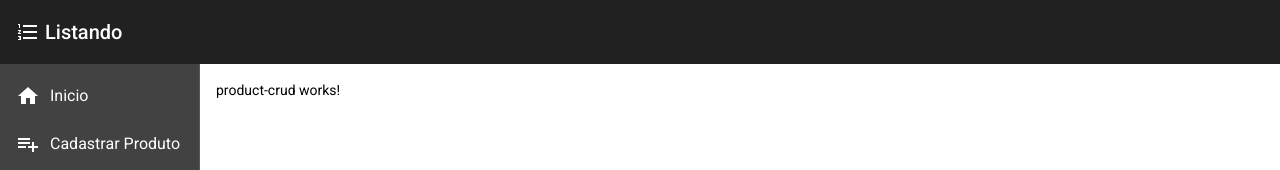
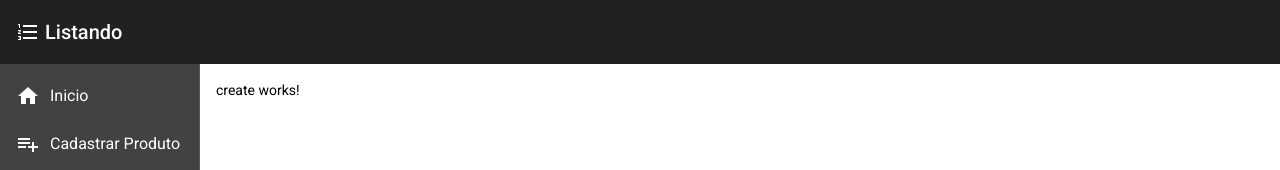
Before and after one commit to gmorae/angular-9-essencial, an Angular app in the folder frontend/: page /create in a window 1280 px wide. Shown: the top 170 px of the page. Built offline with nearby package versions, Linux system fonts and the light colour scheme.

Commit message:
router create

```diff
--- a/frontend/src/app/app.module.ts
+++ b/frontend/src/app/app.module.ts
@@ -11,6 +11,7 @@ import { FooterComponent } from './components/template/footer/footer.component';
 import { NavComponent } from './components/template/nav/nav.component';
 import { HomeComponent } from './views/home/home.component'
 import { ProductCrudComponent } from './views/product-crud/product-crud.component'
+import { CreateComponent } from './components/products/create/create.component';
 
 // Import Material angular
 import { MatToolbarModule } from '@angular/material/toolbar';
@@ -25,7 +26,8 @@ import { MatCardModule } from '@angular/material/card';
     FooterComponent,
     NavComponent,
     HomeComponent,
-    ProductCrudComponent
+    ProductCrudComponent,
+    CreateComponent
   ],
   imports: [
     BrowserModule,
--- /dev/null
+++ b/frontend/src/app/components/products/create/create.component.html
@@ -0,0 +1 @@
+<p>create works!</p>
--- /dev/null
+++ b/frontend/src/app/components/products/create/create.component.ts
@@ -0,0 +1,15 @@
+import { Component, OnInit } from '@angular/core';
+
+@Component({
+  selector: 'app-create',
+  templateUrl: './create.component.html',
+  styleUrls: ['./create.component.css']
+})
+export class CreateComponent implements OnInit {
+
+  constructor() { }
+
+  ngOnInit(): void {
+  }
+
+}
```
Also changed, not shown: frontend/src/app/app-routing.module.ts (+6 -1 lines), frontend/src/app/components/products/create/create.component.css (added).
